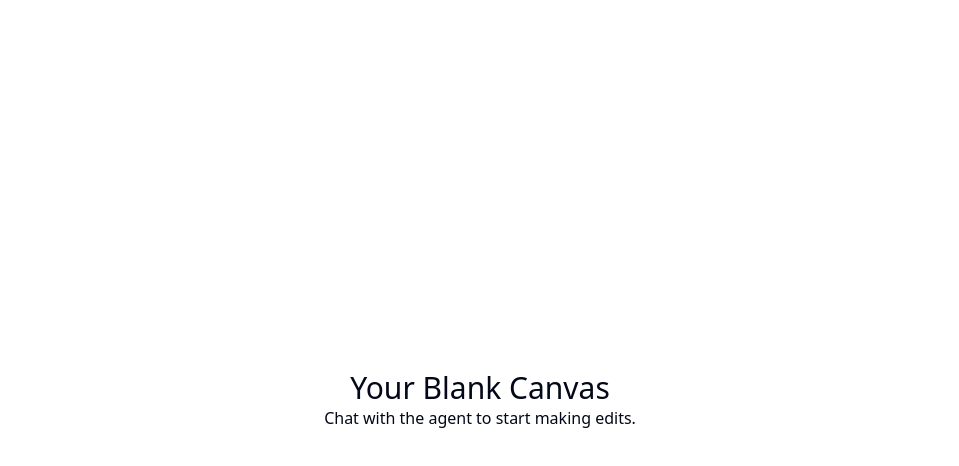
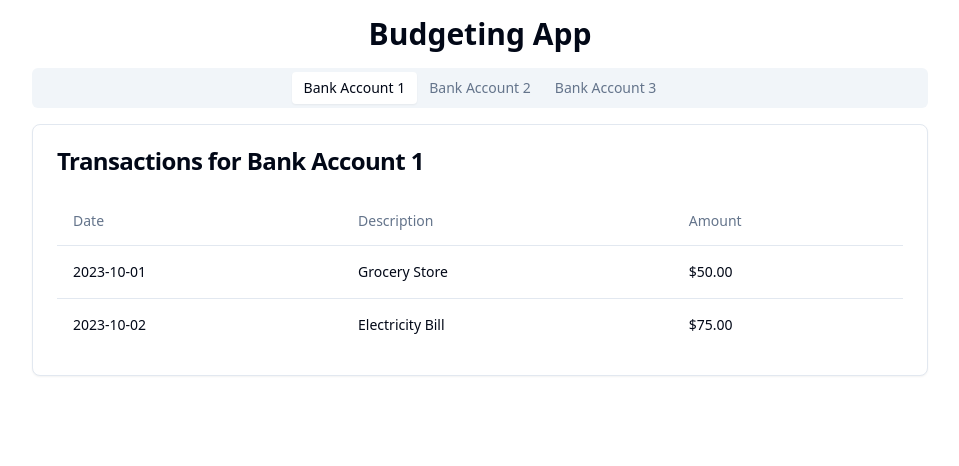
Before and after one commit to GPT-Engineer-App-Dev/budgeting-app-tracker, a React (Vite) app: page / in a window 1280 px wide. Shown: the top 466 px of the page, without its empty margins (160-1119 px from the left). Built offline with nearby package versions, Linux system fonts and the light colour scheme.

Commit message:
Create initial layout for budgeting app with placeholders for transactions from multiple bank accounts.

```diff
--- a/src/pages/Index.jsx
+++ b/src/pages/Index.jsx
@@ -1,15 +1,109 @@
-// Update this page (the content is just a fallback if you fail and example)
+import React from "react";
+import { Card, CardContent, CardHeader, CardTitle } from "@/components/ui/card";
+import { Table, TableBody, TableCell, TableHead, TableHeader, TableRow } from "@/components/ui/table";
+import { Tabs, TabsContent, TabsList, TabsTrigger } from "@/components/ui/tabs";
 
 const Index = () => {
   return (
-    <div className="h-screen w-screen flex items-center justify-center">
-      {/* Update with components here - default to put new layout sections as separate components in the components folder, and import them here */}
-      <div>
-        <h1 className="text-3xl text-center">Your Blank Canvas</h1>
-        <p className="text-center">
-          Chat with the agent to start making edits.
-        </p>
-      </div>
+    <div className="h-screen w-screen flex flex-col items-center p-4">
+      <h1 className="text-3xl font-bold mb-4">Budgeting App</h1>
+      <Tabs defaultValue="account1" className="w-full max-w-4xl">
+        <TabsList className="flex justify-center mb-4">
+          <TabsTrigger value="account1">Bank Account 1</TabsTrigger>
+          <TabsTrigger value="account2">Bank Account 2</TabsTrigger>
+          <TabsTrigger value="account3">Bank Account 3</TabsTrigger>
+        </TabsList>
+        <TabsContent value="account1">
+          <Card>
+            <CardHeader>
+              <CardTitle>Transactions for Bank Account 1</CardTitle>
+            </CardHeader>
+            <CardContent>
+              <Table>
+                <TableHeader>
+                  <TableRow>
+                    <TableHead>Date</TableHead>
+                    <TableHead>Description</TableHead>
+                    <TableHead>Amount</TableHead>
+                  </TableRow>
+                </TableHeader>
+                <TableBody>
+                  <TableRow>
+                    <TableCell>2023-10-01</TableCell>
+                    <TableCell>Grocery Store</TableCell>
+                    <TableCell>$50.00</TableCell>
+                  </TableRow>
+                  <TableRow>
+                    <TableCell>2023-10-02</TableCell>
+                    <TableCell>Electricity Bill</TableCell>
+                    <TableCell>$75.00</TableCell>
+                  </TableRow>
+                </TableBody>
+              </Table>
+            </CardContent>
+          </Card>
+        </TabsContent>
+        <TabsContent value="account2">
+          <Card>
+            <CardHeader>
+              <CardTitle>Transactions for Bank Account 2</CardTitle>
+            </CardHeader>
+            <CardContent>
+              <Table>
+                <TableHeader>
+                  <TableRow>
+                    <TableHead>Date</TableHead>
+                    <TableHead>Description</TableHead>
+                    <TableHead>Amount</TableHead>
+                  </TableRow>
+                </TableHeader>
+                <TableBody>
+                  <TableRow>
+                    <TableCell>2023-10-01</TableCell>
+                    <TableCell>Restaurant</TableCell>
+                    <TableCell>$30.00</TableCell>
+                  </TableRow>
+                  <TableRow>
+                    <TableCell>2023-10-02</TableCell>
+                    <TableCell>Internet Bill</TableCell>
+                    <TableCell>$60.00</TableCell>
+                  </TableRow>
+                </TableBody>
+              </Table>
+            </CardContent>
+          </Card>
+        </TabsContent>
+        <TabsContent value="account3">
+          <Card>
+            <CardHeader>
+              <CardTitle>Transactions for Bank Account 3</CardTitle>
+            </CardHeader>
+            <CardContent>
+              <Table>
+                <TableHeader>
+                  <TableRow>
+                    <TableHead>Date</TableHead>
+                    <TableHead>Description</TableHead>
+                    <TableHead>Amount</TableHead>
+                  </TableRow>
+                </TableHeader>
+                <TableBody>
+                  <TableRow>
+                    <TableCell>2023-10-01</TableCell>
+                    <TableCell>Gas Station</TableCell>
+                    <TableCell>$40.00</TableCell>
+                  </TableRow>
+                  <TableRow>
+                    <TableCell>2023-10-02</TableCell>
+                    <TableCell>Water Bill</TableCell>
+                    <TableCell>$25.00</TableCell>
+                  </TableRow>
+                </TableBody>
+              </Table>
+            </CardContent>
+          </Card>
+        </TabsContent>
+      </Tabs>
     </div>
   );
 };
```
